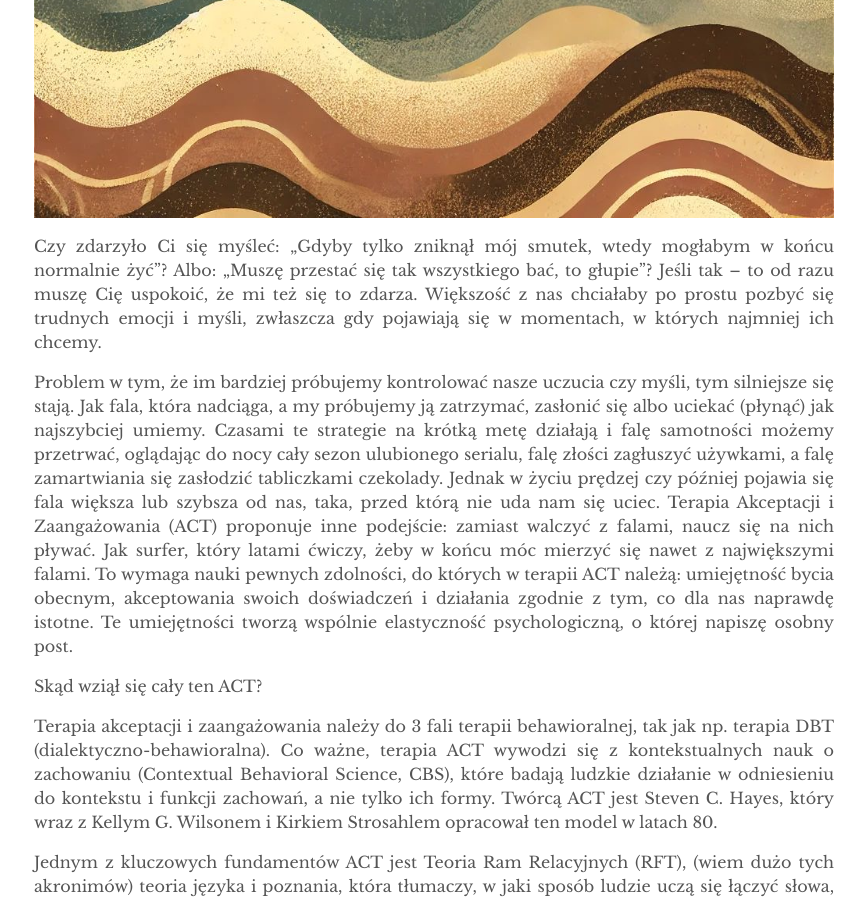
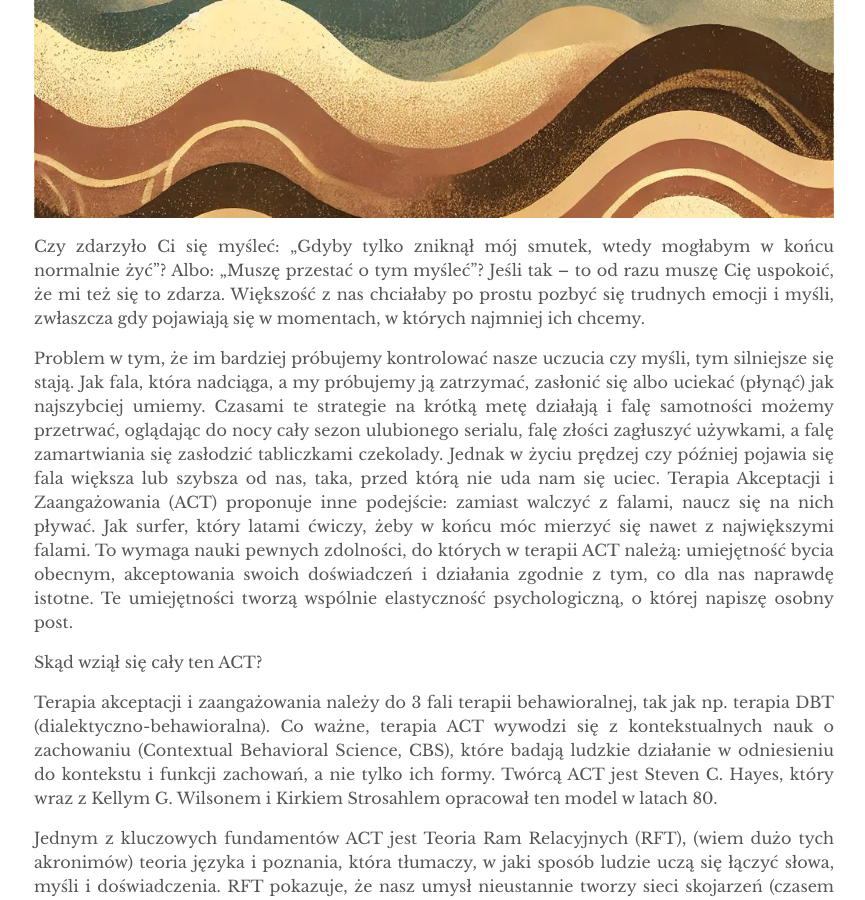
Before and after one commit to misievicz/kontekst, a Jekyll site: the page built from _posts/2025-02-11-fale-i-act.md, in a window 1280 px wide and 900 px high, scrolled down 937 px. Shown: the whole window, without its empty margins (206-1071 px from the left). Built offline with Jekyll 4.4.1, drawn with Linux system fonts in a browser that asks for light colours.

Commit message:
ver_1.0-blog

```diff
--- a/_posts/2025-02-11-fale-i-act.md
+++ b/_posts/2025-02-11-fale-i-act.md
@@ -8,7 +8,7 @@ excerpt_separator: <!--more-->
 
 ![Alt text](../assets/images/post3.jpg)
 
-Czy zdarzyło Ci się myśleć: „Gdyby tylko zniknął mój smutek, wtedy mogłabym w końcu normalnie żyć”?  <!--more--> Albo: „Muszę przestać się tak wszystkiego bać, to głupie”? Jeśli tak – to od razu muszę Cię uspokoić, że mi też się to zdarza. Większość z nas chciałaby po prostu pozbyć się trudnych emocji i myśli, zwłaszcza gdy pojawiają się w momentach, w których najmniej ich chcemy.
+Czy zdarzyło Ci się myśleć: „Gdyby tylko zniknął mój smutek, wtedy mogłabym w końcu normalnie żyć”?  <!--more--> Albo: „Muszę przestać o tym myśleć”? Jeśli tak – to od razu muszę Cię uspokoić, że mi też się to zdarza. Większość z nas chciałaby po prostu pozbyć się trudnych emocji i myśli, zwłaszcza gdy pojawiają się w momentach, w których najmniej ich chcemy.
 
 Problem w tym, że im bardziej próbujemy kontrolować nasze uczucia czy myśli, tym silniejsze się stają. Jak fala, która nadciąga, a my próbujemy ją zatrzymać, zasłonić się albo uciekać (płynąć) jak najszybciej umiemy. Czasami te strategie na krótką metę działają i falę samotności możemy przetrwać, oglądając do nocy cały sezon ulubionego serialu, falę złości zagłuszyć używkami, a falę zamartwiania się zasłodzić tabliczkami czekolady. Jednak w życiu prędzej czy później pojawia się fala większa lub szybsza od nas, taka, przed którą nie uda nam się uciec. Terapia Akceptacji i Zaangażowania (ACT) proponuje inne podejście: zamiast walczyć z falami, naucz się na nich pływać. Jak surfer, który latami ćwiczy, żeby w końcu móc mierzyć się nawet z największymi falami. To wymaga nauki pewnych zdolności, do których w terapii ACT należą: umiejętność bycia obecnym, akceptowania swoich doświadczeń i działania zgodnie z tym, co dla nas naprawdę istotne. Te umiejętności tworzą wspólnie elastyczność psychologiczną, o której napiszę osobny post.
 
```
